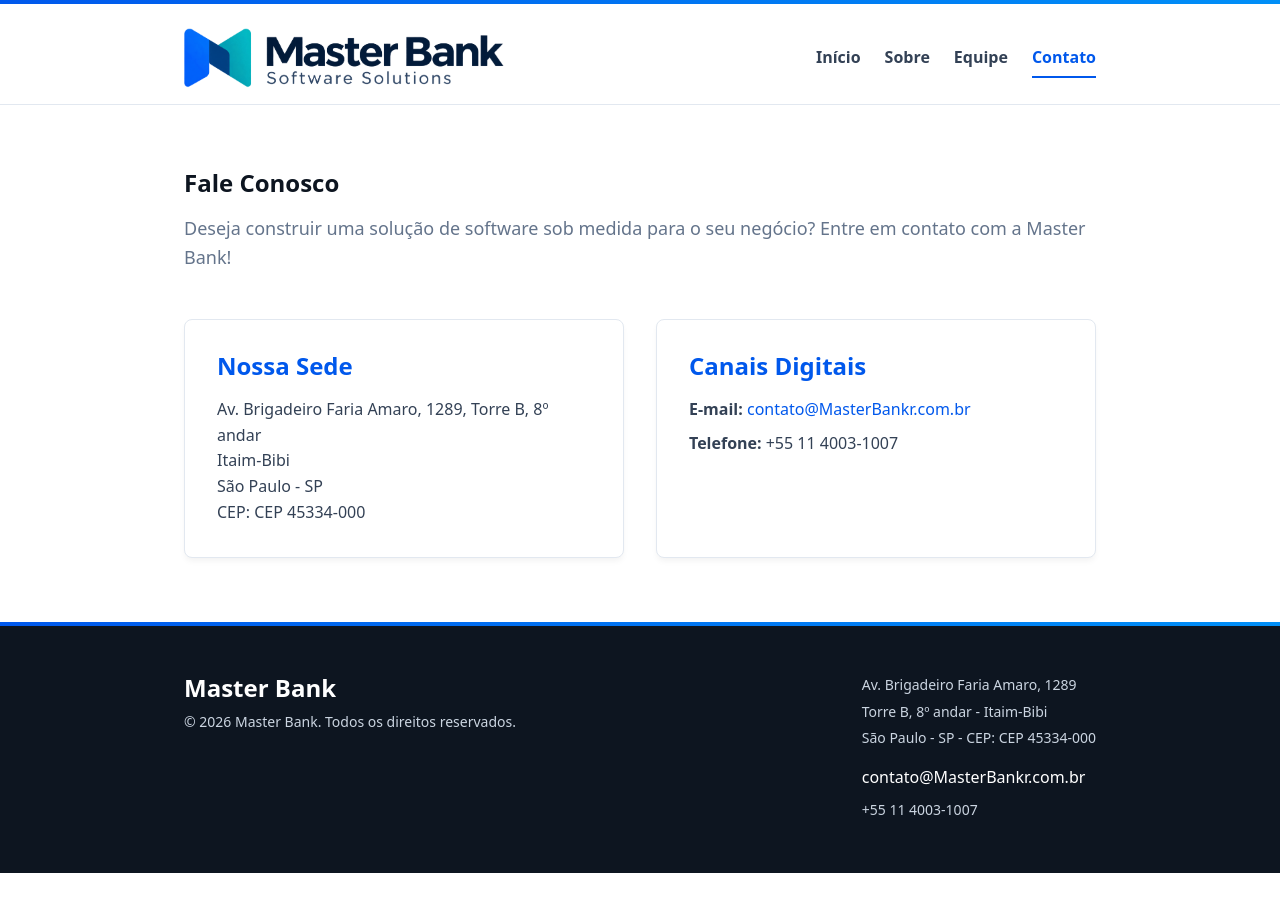
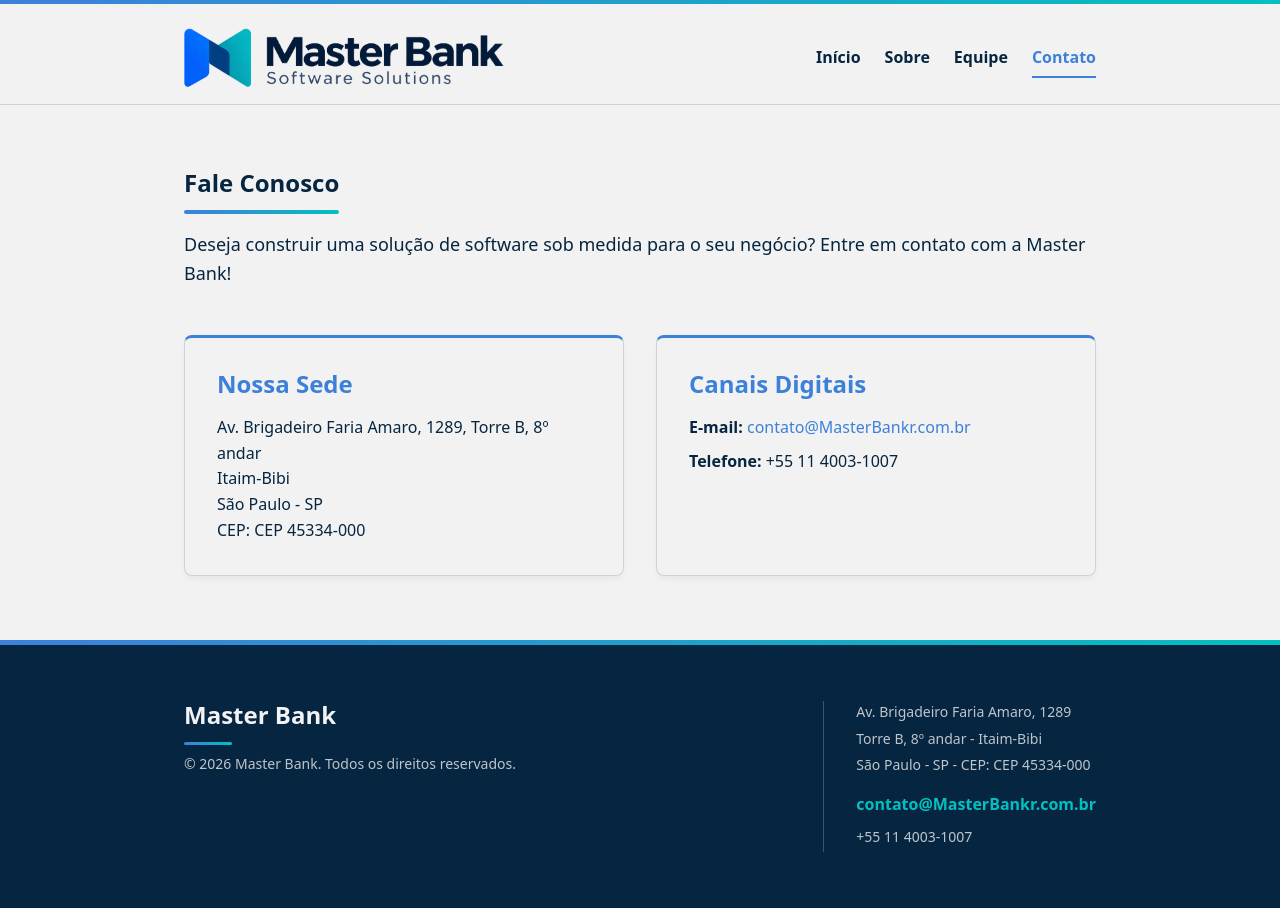
Before and after one commit to yMatheusFernandes/Master-Bank-site, an Astro site: page /contato in a window 1280 px wide. Before the commit the page ends 873 px from the top, so only its background shows below. Built offline with nearby package versions, Linux system fonts and the light colour scheme; Astro itself is replaced by a stand-in of ours.

Commit message:
feat: alinhar identidade visual do site à paleta Master Bank

```diff
--- a/src/components/Footer.astro
+++ b/src/components/Footer.astro
@@ -32,7 +32,7 @@ const anoAtual = new Date().getFullYear();
 	}
 
 	.faixa-topo {
-		height: 4px;
+		height: 5px;
 		background: var(--degrade-marca);
 	}
 
@@ -40,8 +40,9 @@ const anoAtual = new Date().getFullYear();
 		display: flex;
 		flex-wrap: wrap;
 		justify-content: space-between;
+		align-items: flex-start;
 		gap: 2rem;
-		padding: 3rem 1.5rem;
+		padding: 3.5rem 1.5rem;
 	}
 
 	.rodape-marca h2 {
@@ -49,10 +50,25 @@ const anoAtual = new Date().getFullYear();
 		margin-bottom: 0.5rem;
 	}
 
+	.rodape-marca h2::after {
+		content: '';
+		display: block;
+		width: 3rem;
+		height: 3px;
+		margin-top: 0.75rem;
+		border-radius: 2px;
+		background: var(--degrade-marca);
+	}
+
 	.rodape-marca p, .rodape-contato p {
-		color: var(--cor-texto-invertido-suave);
+		color: rgba(242, 242, 242, 0.78);
 		font-size: 0.875rem;
 		margin-bottom: 0.25rem;
+	}
+
+	.rodape-contato {
+		padding-left: 2rem;
+		border-left: 1px solid rgba(242, 242, 242, 0.24);
 	}
 
 	.links-contato {
@@ -63,12 +79,22 @@ const anoAtual = new Date().getFullYear();
 	}
 
 	.links-contato a {
-		color: var(--cor-texto-invertido);
+		color: var(--cor-destaque);
+		font-weight: 600;
 		text-decoration: none;
 	}
 
 	.links-contato a:hover {
-		color: var(--cor-texto-invertido-suave);
+		color: var(--cor-texto-invertido);
 		text-decoration: underline;
 	}
+
+	@media (max-width: 600px) {
+		.rodape-contato {
+			width: 100%;
+			padding: 1.5rem 0 0;
+			border-top: 1px solid rgba(242, 242, 242, 0.24);
+			border-left: 0;
+		}
+	}
 </style>
--- a/src/pages/contato.astro
+++ b/src/pages/contato.astro
@@ -41,6 +41,20 @@ import { empresa } from '../data/empresa.js';
 		margin-bottom: 3rem;
 	}
 
+	.cabecalho-secao h1::after {
+		content: '';
+		display: block;
+		width: 100%;
+		height: 4px;
+		margin-top: 0.75rem;
+		border-radius: 2px;
+		background: var(--degrade-marca);
+	}
+
+	.cabecalho-secao h1 {
+		width: fit-content;
+	}
+
 	.cabecalho-secao p {
 		font-size: 1.125rem;
 		color: var(--cor-texto-secundario);
@@ -50,6 +64,14 @@ import { empresa } from '../data/empresa.js';
 		display: grid;
 		grid-template-columns: repeat(auto-fit, minmax(300px, 1fr));
 		gap: 2rem;
+	}
+
+	.grid-contato :global(.cartao) {
+		border-top: 3px solid var(--cor-secundaria);
+	}
+
+	.grid-contato :global(.cartao):nth-child(2) {
+		border-top-color: var(--cor-secundaria);
 	}
 
 	.grid-contato h2 {
--- a/src/pages/equipe.astro
+++ b/src/pages/equipe.astro
@@ -44,6 +44,20 @@ import { empresa } from '../data/empresa.js';
 		margin-bottom: 3rem;
 	}
 
+	.cabecalho-secao h1::after {
+		content: '';
+		display: block;
+		width: 100%;
+		height: 4px;
+		margin-top: 0.75rem;
+		border-radius: 2px;
+		background: var(--degrade-marca);
+	}
+
+	.cabecalho-secao h1 {
+		width: fit-content;
+	}
+
 	.cabecalho-secao p {
 		font-size: 1.125rem;
 		color: var(--cor-texto-secundario);
@@ -56,6 +70,10 @@ import { empresa } from '../data/empresa.js';
 		gap: 2rem;
 		max-width: 850px;
 		margin: 0 auto;
+	}
+
+	.grid-equipe :global(.cartao) {
+		border-top: 3px solid var(--cor-secundaria);
 	}
 
 	.card-membro-conteudo {
@@ -71,7 +89,7 @@ import { empresa } from '../data/empresa.js';
 		border-radius: 50%;
 		object-fit: cover;
 		margin-bottom: 1.25rem;
-		border: 4px solid var(--cor-borda);
+		border: 4px solid var(--cor-secundaria);
 	}
 
 	.info-membro h3 {
--- a/src/styles/global.css
+++ b/src/styles/global.css
@@ -1,19 +1,19 @@
 /* src/styles/global.css */
 :root {
-  /* Paleta de Cores baseada no Logo */
-  --cor-primaria: #0d1520; /* Quase preto */
-  --cor-secundaria: #0058ec; /* Azul escuro do degradê (links e botões) */
-  --cor-destaque: #008ff7; /* Azul claro do degradê (decorativo) */
-  --cor-fundo: #ffffff;
-  --cor-fundo-alt: #f8fafc;
-  --cor-texto: #334155;
-  --cor-texto-secundario: #64748b;
-  --cor-texto-invertido: #ffffff;
-  --cor-texto-invertido-suave: #cbd5e1;
-  --cor-borda: #e2e8f0;
+  /* Identidade visual da Master Bank */
+  --cor-primaria: #062540;
+  --cor-secundaria: #3D80D9;
+  --cor-destaque: #04BFBF;
+  --cor-fundo: #F2F2F2;
+  --cor-fundo-alt: #ffffff;
+  --cor-texto: #062540;
+  --cor-texto-secundario: #062540;
+  --cor-texto-invertido: #F2F2F2;
+  --cor-texto-invertido-suave: #F2F2F2;
+  --cor-borda: rgba(6, 37, 64, 0.15);
 
   /* Variável para o Hero */
-  --cor-hero-fim: #00224d;
+  --cor-hero-fim: #138AF2;
 
   /* Degradês Globais */
   --degrade-marca: linear-gradient(
```
Also changed, not shown: src/pages/sobre.astro (+22 -0 lines), README.md.
